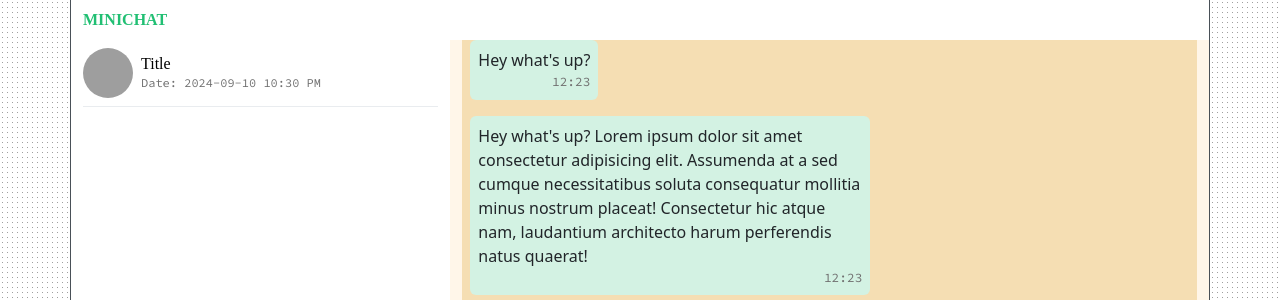
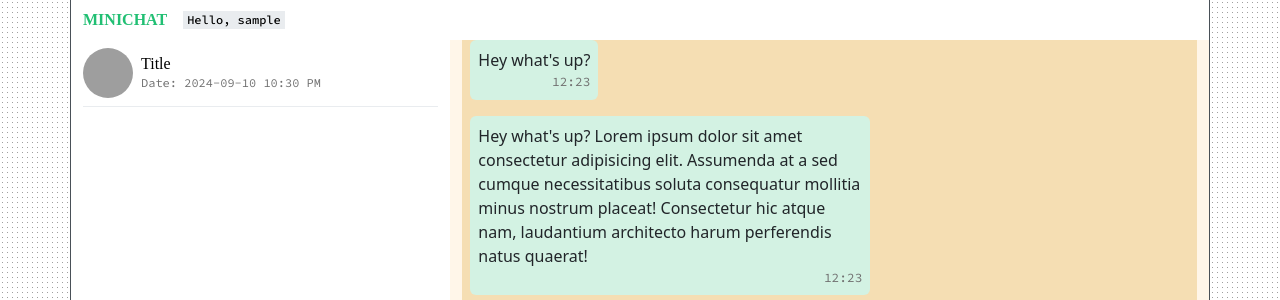
Before and after one commit to thisisjab/minichat-django, a Django app: page /chat/ in a window 1280 px wide. Shown: the top 300 px of the page. Run offline with Django 5.2, Linux system fonts and the light colour scheme; the visitor is signed in with stand-in values (Sample User, id 1); some libraries are stand-ins or nearby versions; some web fonts are replaced; grey boxes are pictures that could not be loaded.

Commit message:
feat: add logged-in user name to chat navbar

```diff
--- a/core/static/css/main.css
+++ b/core/static/css/main.css
@@ -125,6 +125,17 @@ a,
     margin: 0;
     padding: .5rem 0;
     text-transform: uppercase;
+}
+
+#chat-navbar>p {
+    font-size: .75rem;
+    font-weight: 500;
+    font-family: SourceCode, monospace;
+    color: black;
+    background-color: var(--gray-lighter);
+    padding: 0 .25rem;
+    margin: 0 ;
+    margin-left: 1rem;
 }
 
 #chat-window {
--- a/core/templates/chat/home.html
+++ b/core/templates/chat/home.html
@@ -7,6 +7,7 @@
         <div class="row">
             <div class="col-12 d-flex align-items-center" id="chat-navbar">
                 <h1>minichat</h1>
+                <p>Hello, {{ user.username }}</p>
             </div>
         </div>
         <div class="row d-flex flex-row flex-fill">
```
